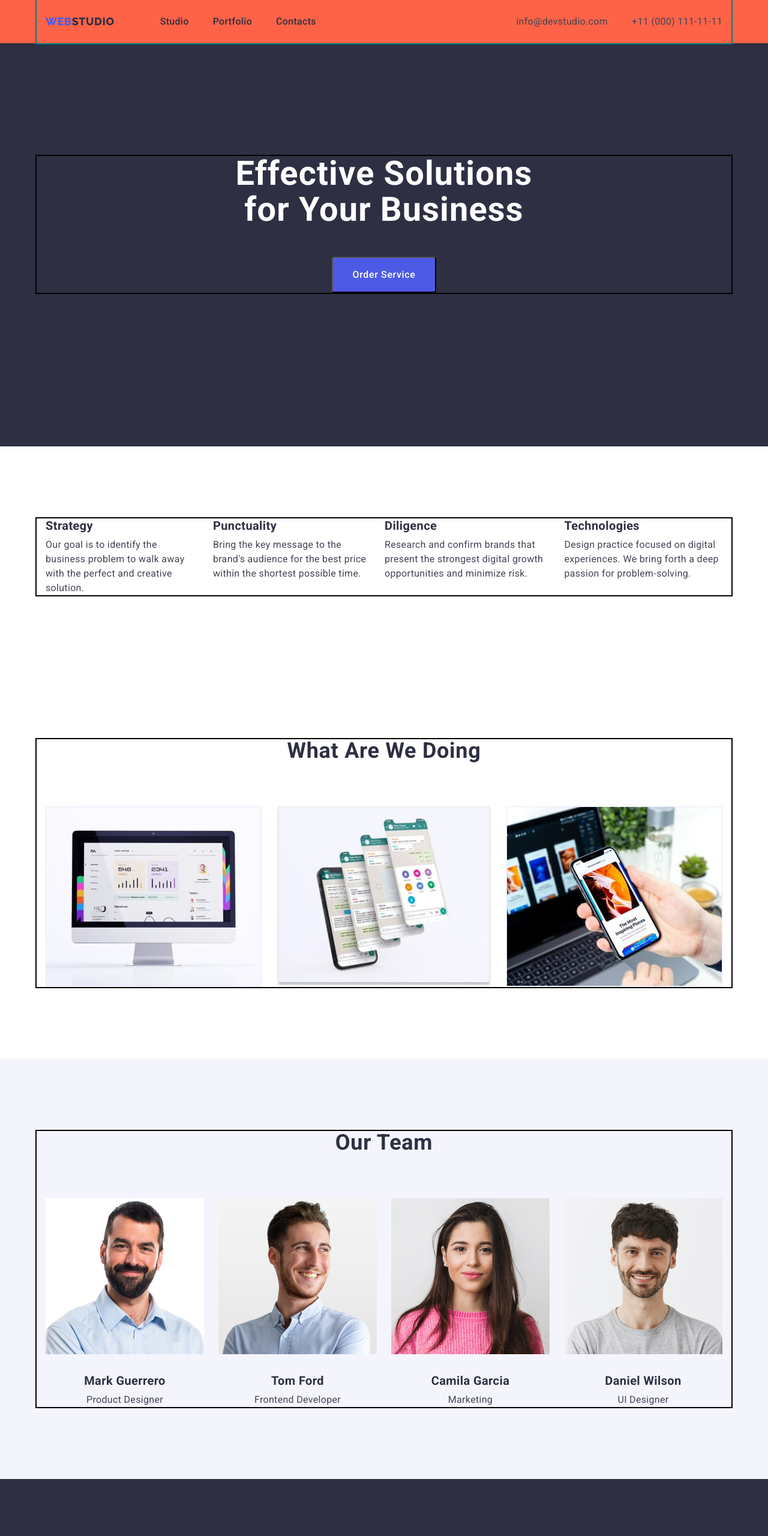
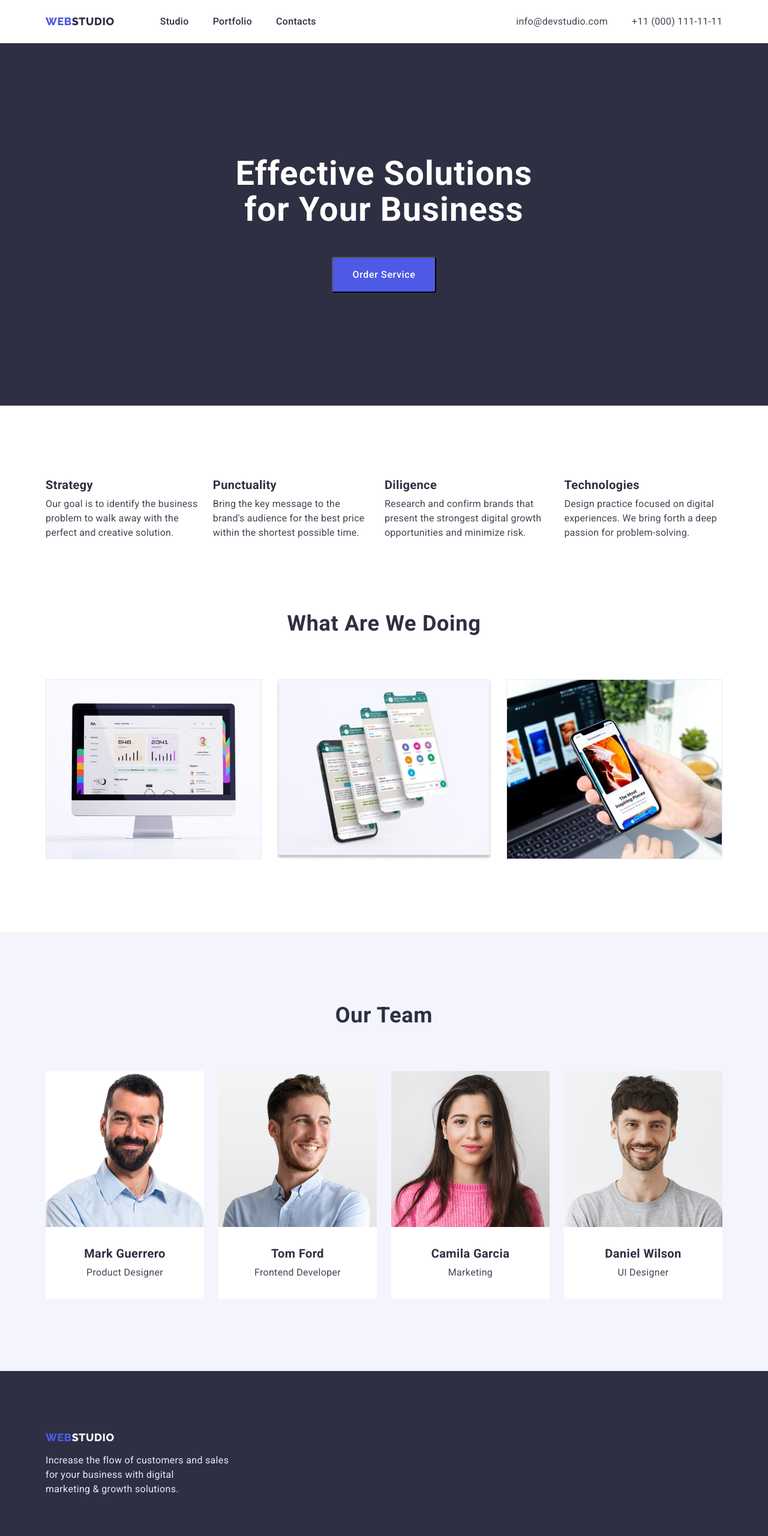
Before and after one commit to NikolaySsk7/goit-markup-hw-03, a plain HTML site: page index.html in a window 1280 px wide. Shown: the top 2560 px of the page at 60% size. Drawn offline with nearby package versions, Linux system fonts and the light colour scheme.

Commit message:
правки

```diff
--- a/css/styles.css
+++ b/css/styles.css
@@ -78,13 +78,13 @@ img {
   padding: 0 15px;
   margin: 0 auto;
 
-  outline: 2px solid black;
+  /* outline: 2px solid black; */
 }
 
 .nav-flex {
   display: flex;
   align-items: center;
-  outline: 2px solid teal;
+  /* outline: 2px solid teal; */
 }
 
 .header-navigation {
@@ -97,7 +97,7 @@ img {
 }
 
 .header {
-  background-color: tomato;
+  /* background-color: tomato; */
 }
 
 .header-logo {
@@ -143,7 +143,7 @@ img {
 
 .hero {
   padding-top: 188px;
-  padding-bottom: 256px;
+  padding-bottom: 188px;
 }
 
 .header-btn {
@@ -205,13 +205,12 @@ img {
 
 .qualities-text {
   line-height: 1.5;
-  letter-spacing: 0.02em;
+  letter-spacing: 0.015em;
   color: var(--primary-text-color);
 }
 
 .qualities {
   padding-top: 120px;
-  padding-bottom: 120px;
 }
 
 .qualities-list {
@@ -269,6 +268,12 @@ img {
   letter-spacing: 0.02em;
   color: var(--tittle-text-color);
 }
+
+.team-item {
+  background-color: var(--white);
+  padding-bottom: 32px;
+}
+
 .team-item-text {
   line-height: 1.5;
   letter-spacing: 0.02em;
@@ -308,7 +313,7 @@ img {
   font-weight: 800;
   font-size: 18px;
   line-height: 21px;
-  display: flex;
+  display: inline-block;
   letter-spacing: 0.03em;
   text-transform: uppercase;
   color: #f4f4fd;
@@ -374,7 +379,7 @@ img {
 .projects {
   padding-top: 96px;
   padding-bottom: 120px;
-  background-color: teal;
+  /* background-color: teal; */
 }
 
 .projects-list {
```
